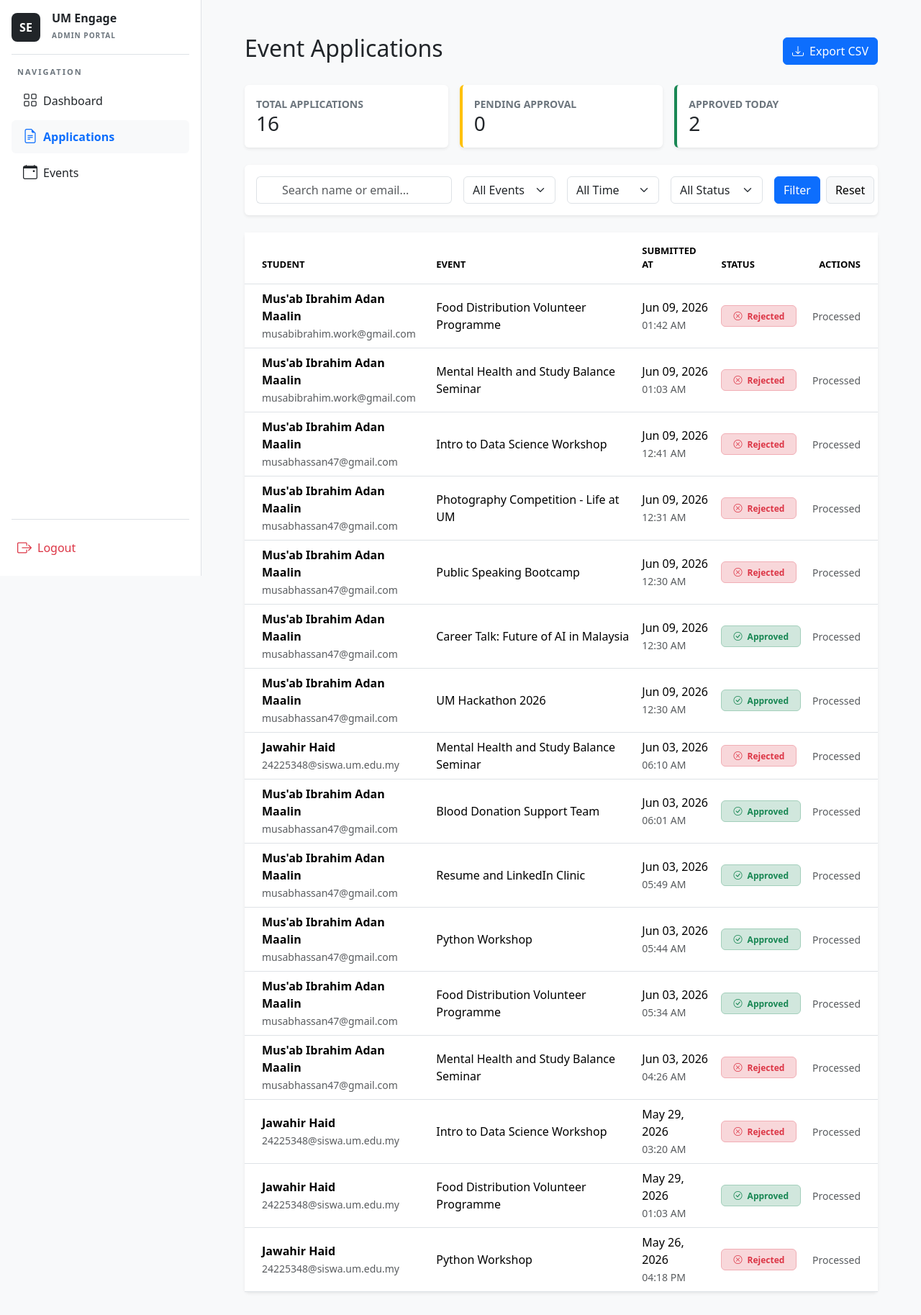
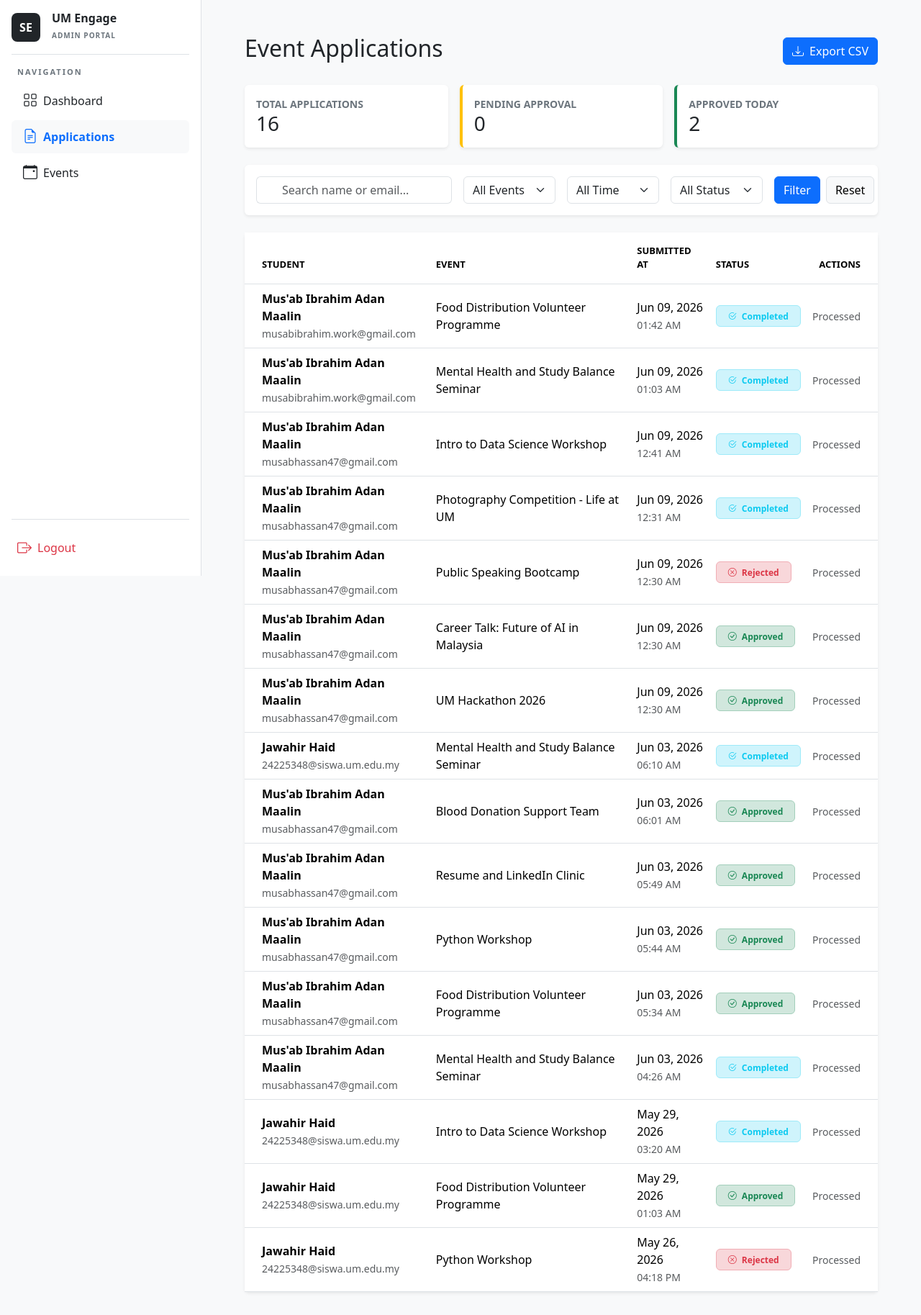
Before and after one commit to cmeranz/event-management-system, a Django app: page /admin-applications/ in a window 1280 px wide. Shown: the top 1827 px of the page at 72% size. Run offline with Django 5.2, Linux system fonts and the light colour scheme; a user stored in the database is signed in; data comes from the database, SQL or seed files in the repository; both versions use the stored data as it was after the commit; some libraries are stand-ins or nearby versions.

Commit message:
Resolve issue (Completed status)

```diff
--- a/core/Template/admin_applications.html
+++ b/core/Template/admin_applications.html
@@ -75,6 +75,7 @@
           <option value="">All Status</option>
           <option value="Pending" {% if request.GET.status == 'Pending' %}selected{% endif %}>Pending</option>
           <option value="Approved" {% if request.GET.status == 'Approved' %}selected{% endif %}>Approved</option>
+          <option value="Completed" {% if request.GET.status == 'Completed' %}selected{% endif %}>Completed</option>
           <option value="Rejected" {% if request.GET.status == 'Rejected' %}selected{% endif %}>Rejected</option>
         </select>
       </div>
@@ -121,6 +122,10 @@
         <span class="badge bg-success-subtle text-success border border-success-subtle px-3 py-2">
           <i class="bi bi-check-circle me-1"></i> Approved
         </span>
+      {% elif app.application_status == 'Completed' %}
+        <span class="badge bg-info-subtle text-info border border-info-subtle px-3 py-2">
+          <i class="bi bi-check2-circle me-1"></i> Completed
+        </span>
       {% else %}
         <span class="badge bg-danger-subtle text-danger border border-danger-subtle px-3 py-2">
           <i class="bi bi-x-circle me-1"></i> Rejected
--- a/core/Template/admin_events.html
+++ b/core/Template/admin_events.html
@@ -29,6 +29,9 @@
                             <span class="badge bg-success-subtle text-success border border-success-subtle px-3 py-2">
           <i class="bi bi-check-circle me-1"></i> Approved
         </span>
+                        {% elif event.event_approval_status == 'Completed' %}
+                            <span class="badge bg-info-subtle text-info border border-info-subtle px-3 py-2">
+          <i class="bi bi-check2-circle me-1"></i> Completed
                         {% else %}
                            <span class="badge bg-danger-subtle text-danger border border-danger-subtle px-3 py-2">
           <i class="bi bi-x-circle me-1"></i> Rejected
```
Also changed, not shown: db.sqlite3, media/event_images/ip12_0Qqoj7W.png (added).
